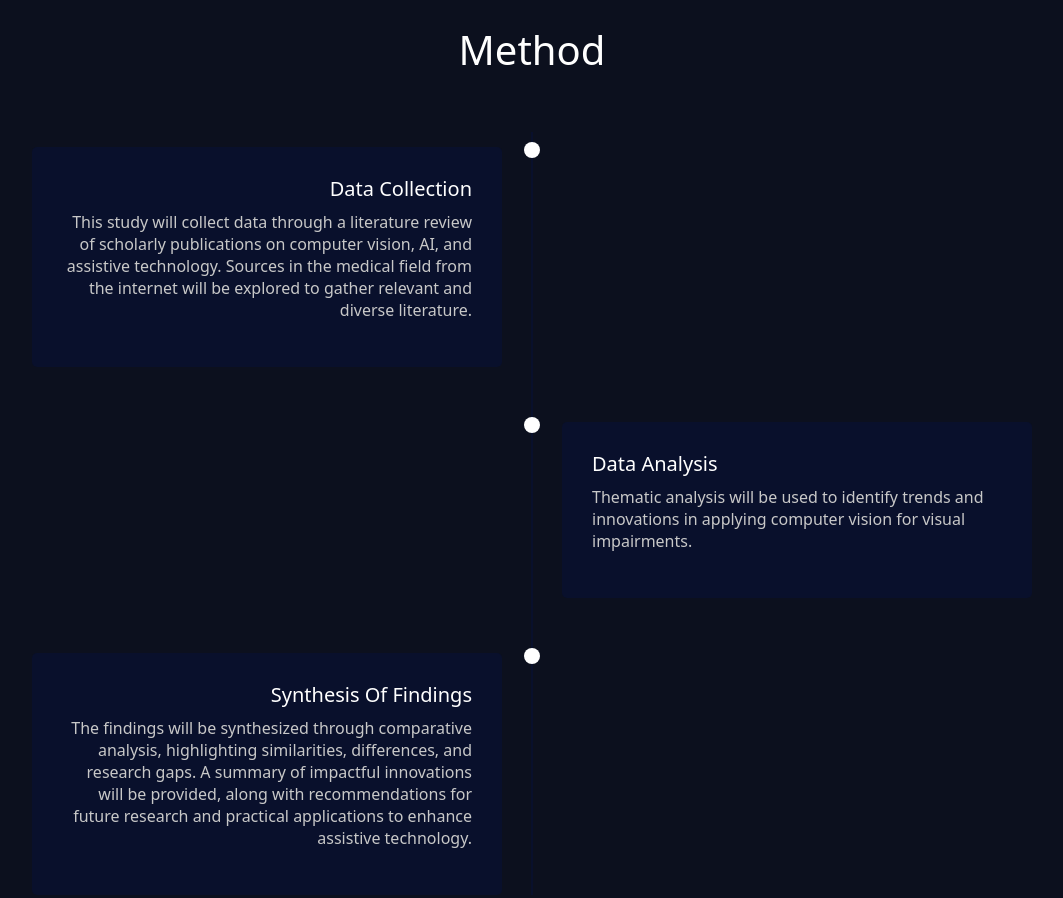
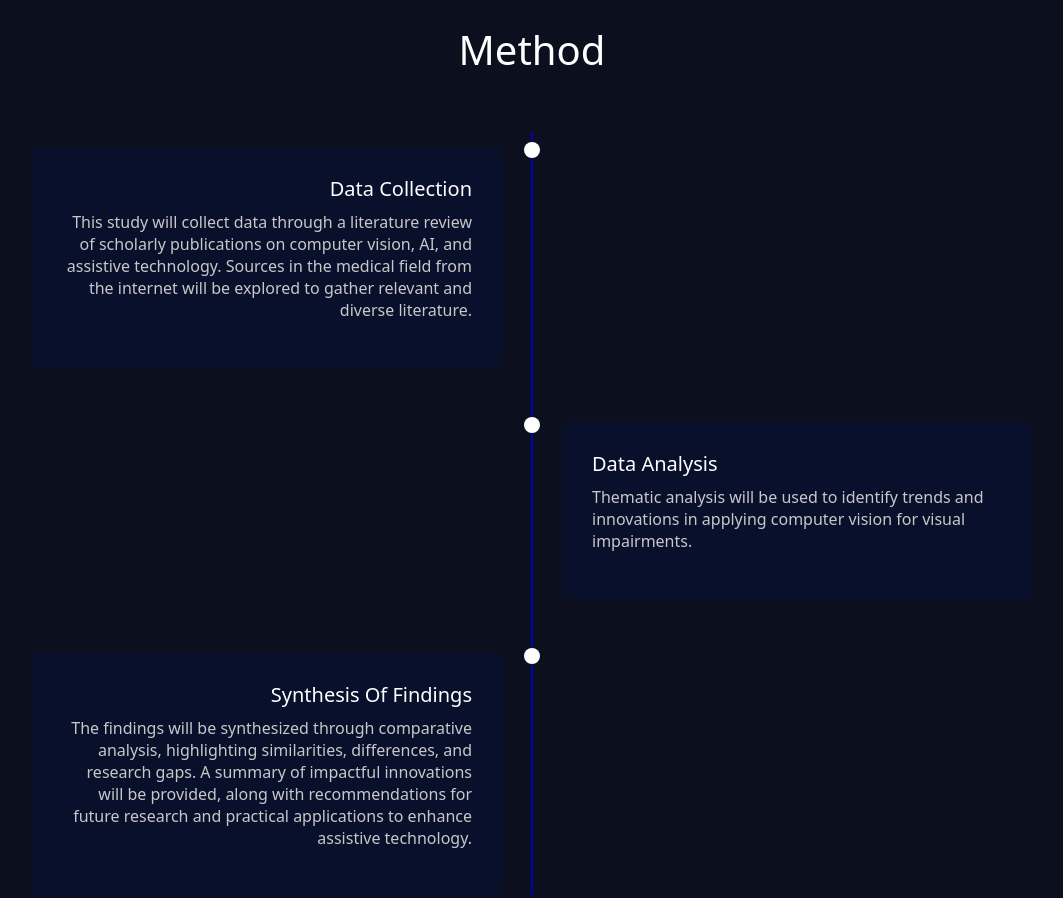
Before and after one commit to ezra1702/english-assg, a plain HTML site: page index.html in a window 1280 px wide. Shown: the part 2840-3738 px from the top of the page, without its empty margins (108-1171 px from the left). Drawn offline with nearby package versions, Linux system fonts and the light colour scheme; a web font is replaced by a local one.

```diff
--- a/css/style.css
+++ b/css/style.css
@@ -99,7 +99,7 @@
 	position: absolute;
 	width: 2px;
 	height: 100%;
-	background-color: rgb(9, 16, 44);
+	background-color: rgb(3, 0, 177);
 	left: calc(50% - 1px);
 }
 .timeline-item{
```
